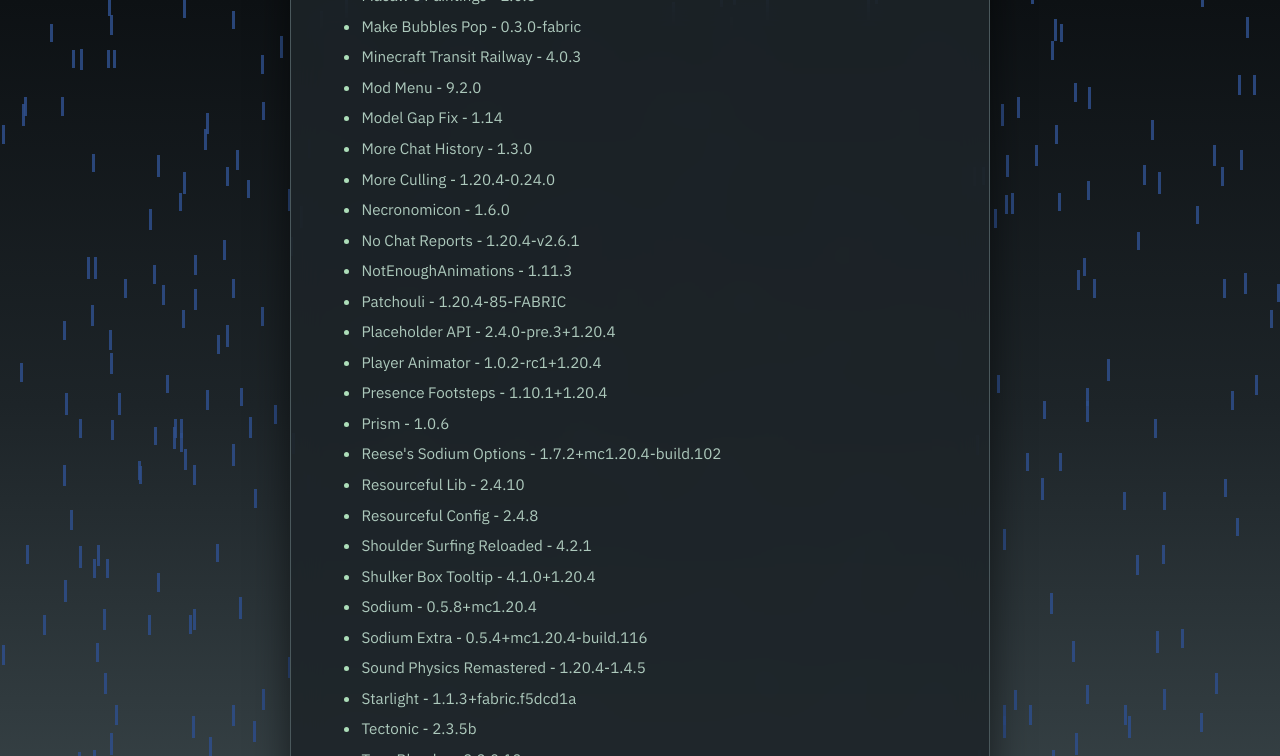
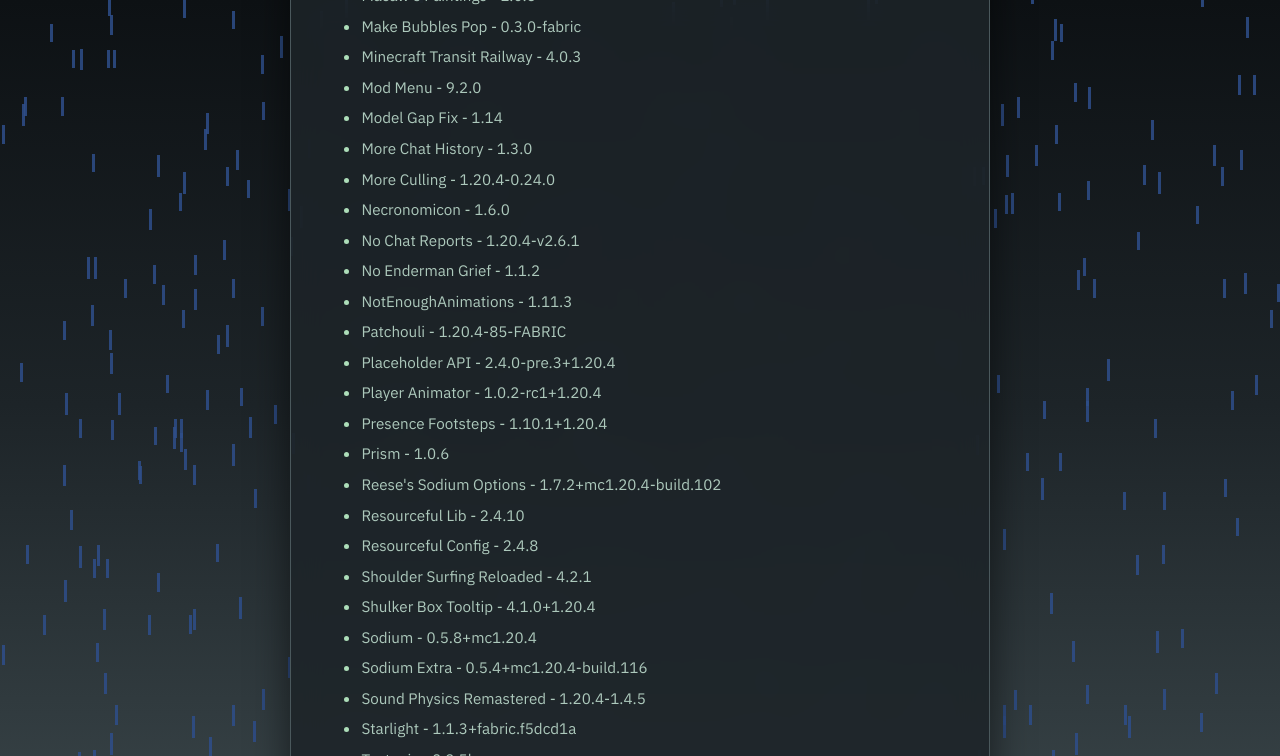
Before and after one commit to sykesgabri/hbsmp-lp, a Jekyll site: the page built from index.html, in a window 1280 px wide and 900 px high, scrolled down 2516 px, cut to the strip 0-756 px from the top of the window. Built offline with Jekyll 4.4.1, drawn with Linux system fonts in a browser that asks for light colours; nearby versions of some CDN libraries.

Commit message:
Add No Enderman Grief to mod list

```diff
--- a/index.html
+++ b/index.html
@@ -116,6 +116,7 @@
     <li>More Culling - 1.20.4-0.24.0</li>
     <li>Necronomicon - 1.6.0</li>
     <li>No Chat Reports - 1.20.4-v2.6.1</li>
+    <li>No Enderman Grief - 1.1.2</li>
     <li>NotEnoughAnimations - 1.11.3</li>
     <li>Patchouli - 1.20.4-85-FABRIC</li>
     <li>Placeholder API - 2.4.0-pre.3+1.20.4</li>
```
